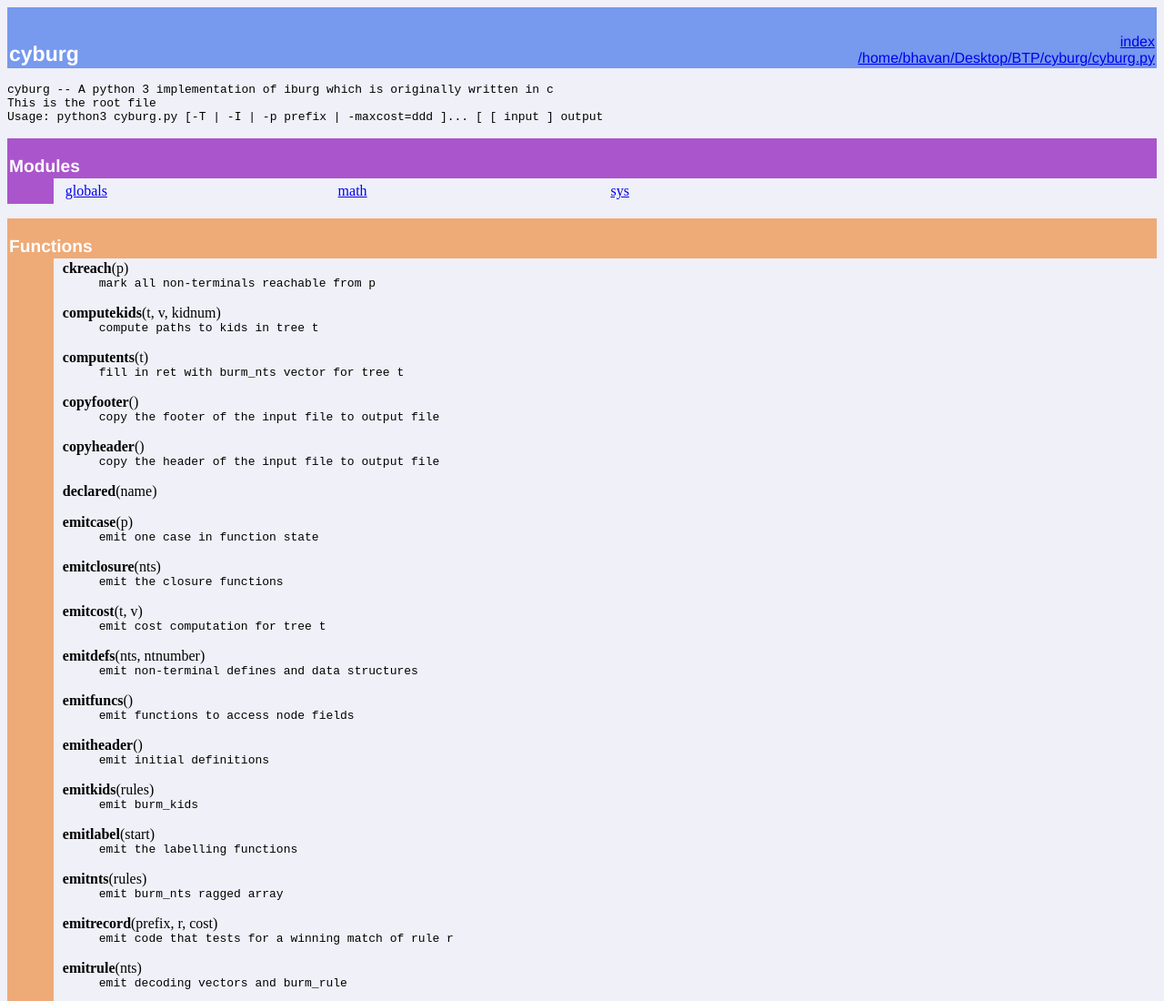
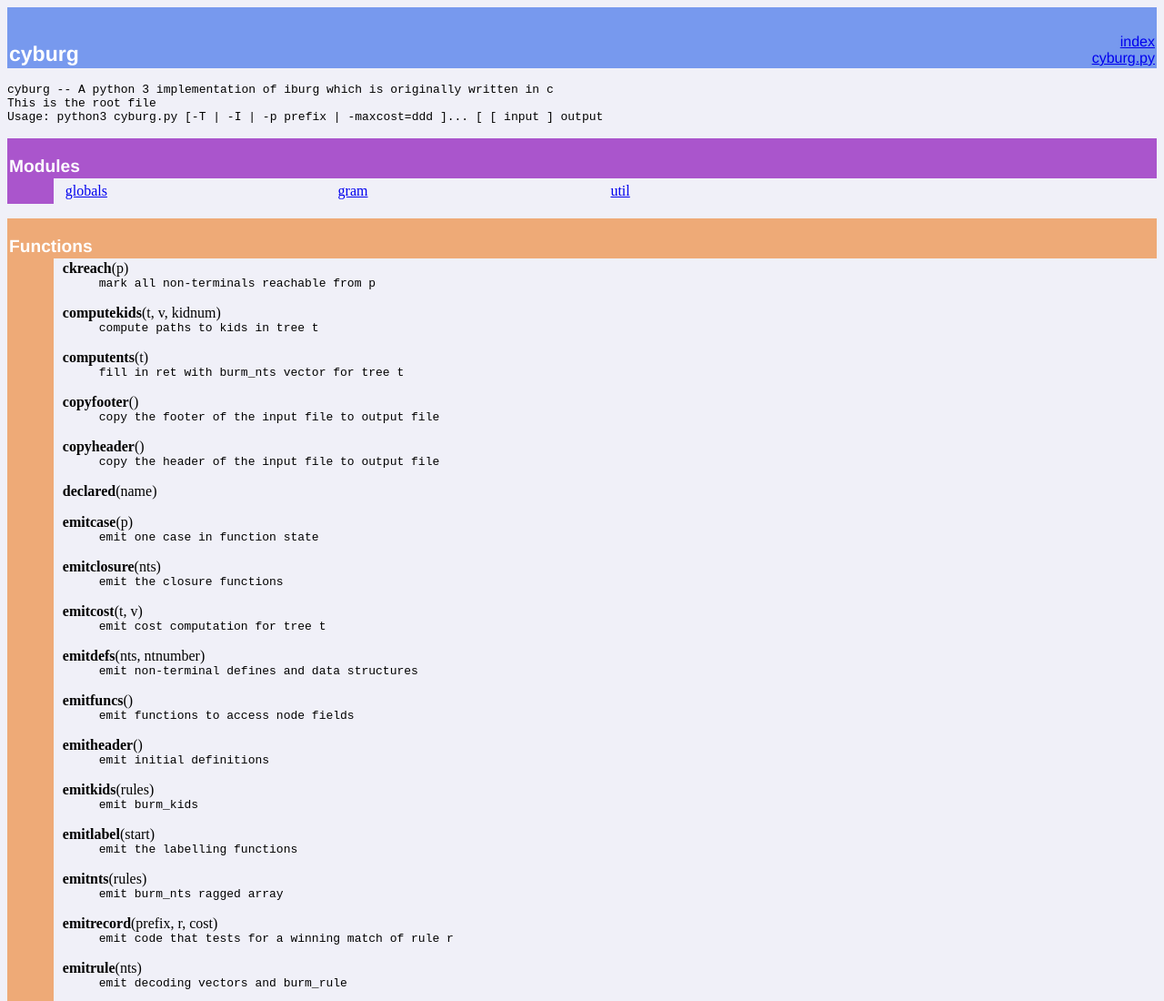
Before and after one commit to bhavan21/cyburg, a plain HTML site: page docs/index.html in a window 1280 px wide. Shown: the top 1100 px of the page at 91% size. Drawn offline with Linux system fonts and the light colour scheme.

Commit message:
Modified code documentation

```diff
--- a/docs/index.html
+++ b/docs/index.html
@@ -9,7 +9,7 @@
 <td valign=bottom>&nbsp;<br>
 <font color="#ffffff" face="helvetica, arial">&nbsp;<br><big><big><strong>cyburg</strong></big></big></font></td
 ><td align=right valign=bottom
-><font color="#ffffff" face="helvetica, arial"><a href=".">index</a><br><a href="file:/home/bhavan/Desktop/BTP/cyburg/cyburg.py">/home/bhavan/Desktop/BTP/cyburg/cyburg.py</a></font></td></tr></table>
+><font color="#ffffff" face="helvetica, arial"><a href=".">index</a><br><a href="https://github.com/bhavan21/cyburg/blob/master/cyburg.py">cyburg.py</a></font></td></tr></table>
     <p><tt>cyburg&nbsp;--&nbsp;A&nbsp;python&nbsp;3&nbsp;implementation&nbsp;of&nbsp;iburg&nbsp;which&nbsp;is&nbsp;originally&nbsp;written&nbsp;in&nbsp;c<br>
 This&nbsp;is&nbsp;the&nbsp;root&nbsp;file<br>
 Usage:&nbsp;python3&nbsp;cyburg.py&nbsp;[-T&nbsp;|&nbsp;-I&nbsp;|&nbsp;-p&nbsp;prefix&nbsp;|&nbsp;-maxcost=ddd&nbsp;]...&nbsp;[&nbsp;[&nbsp;input&nbsp;]&nbsp;output</tt></p>
@@ -21,8 +21,8 @@ Usage:&nbsp;python3&nbsp;cyburg.py&nbsp;[-T&nbsp;|&nbsp;-I&nbsp;|&nbsp;-p&nbsp;p
 
 <tr><td bgcolor="#aa55cc"><tt>&nbsp;&nbsp;&nbsp;&nbsp;&nbsp;&nbsp;</tt></td><td>&nbsp;</td>
 <td width="100%"><table width="100%" summary="list"><tr><td width="25%" valign=top><a href="globals.html">globals</a><br>
-</td><td width="25%" valign=top><a href="math.html">math</a><br>
-</td><td width="25%" valign=top><a href="sys.html">sys</a><br>
+</td><td width="25%" valign=top><a href="gram.html">gram</a><br>
+</td><td width="25%" valign=top><a href="util.html">util</a><br>
 </td><td width="25%" valign=top></td></tr></table></td></tr></table><p>
 <table width="100%" cellspacing=0 cellpadding=2 border=0 summary="section">
 <tr bgcolor="#eeaa77">
```
Also changed, not shown: docs/globals.html (+1 -1 lines), docs/gram.html (+1 -3 lines), docs/util.html (+1 -1 lines), 1 other file.
